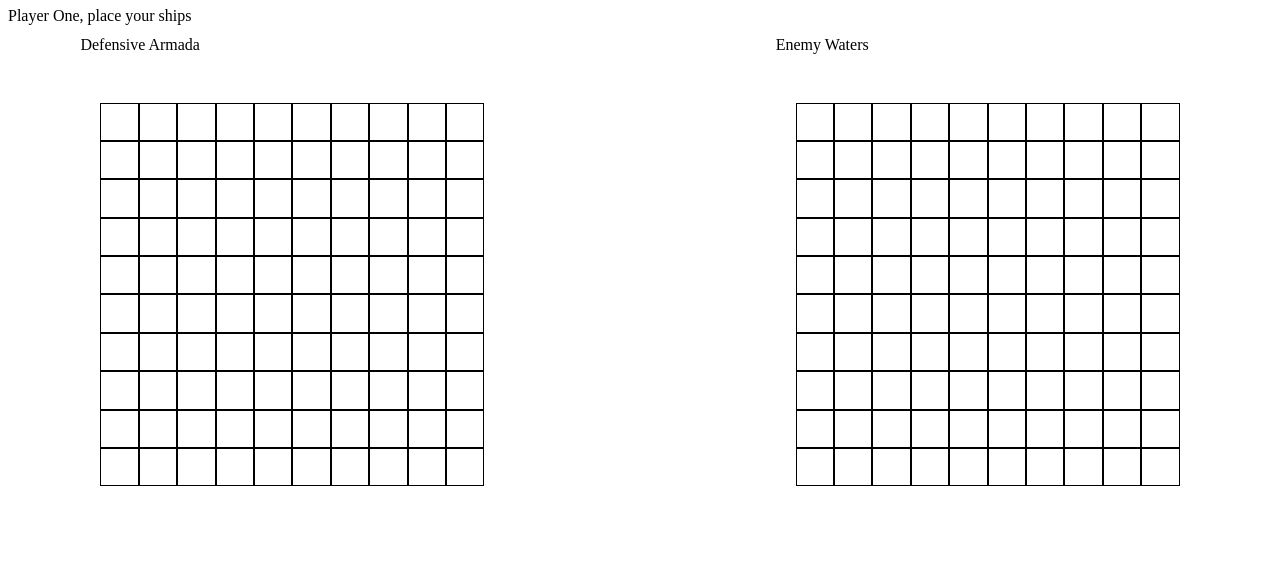
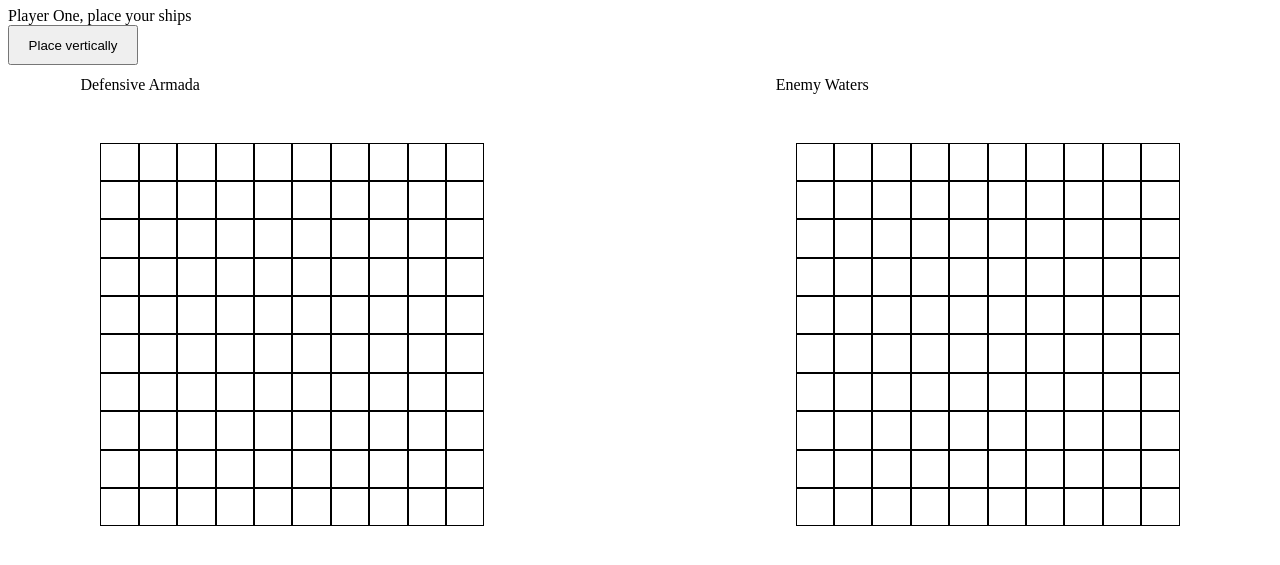
Before and after one commit to cabelstein12/battleship, a website built with webpack: page dist/index.html in a window 1280 px wide. Shown: the part 51-616 px from the top of the page. Built offline with nearby package versions, Linux system fonts and the light colour scheme.

Commit message:
add control for ship orientation. update/replace removeListeners for abort controller

```diff
--- a/src/index.js
+++ b/src/index.js
@@ -1,5 +1,6 @@
 import './style.css';
 import {playerOne, playerTwo} from './gameLogic.js';
+import { dir } from 'neo-async';
 
 function component(){
   let currentPlayer = playerOne;
@@ -115,19 +116,34 @@ function component(){
         })
     })
   }
+
+  let shipDirection = 'vertical'
+  function changeDirection(){
+    console.log(shipDirection)
+    shipDirection == 'vertical' ? shipDirection = 'horizontal' : shipDirection = 'vertical';
+    directionButton.textContent = `Place ${shipDirection}ly`;
+  }
+  let directionButton = document.createElement('button');
+  directionButton.classList.add('directionButton');
+  directionButton.textContent = `Place ${shipDirection}ly`;
+  directionButton.addEventListener('click', changeDirection)
+  document.body.insertBefore(directionButton, content)
   function beginShipFormation(player){
     currentPlayer = player
+
     console.log(player)
     currentPlayerID.textContent = `${player.name}, place your ships`;
+    const controller = new AbortController();
+    const { signal } = controller;
     defenseCoordinates.forEach((e) => {
-      e.addEventListener('click', addShipToUi)
+      e.addEventListener('click', () => {addShipToUi(shipDirection, e, currentPlayer)}, {signal})
     })
 
-    function addShipToUi(){
-      let target = parseInt(this.getAttribute('id'));
+    function addShipToUi(direction, element, player){
+      let target = parseInt(element.getAttribute('id'));
       if(player.ships.length > 0){
         let ship = player.ships.shift();
-        let placed = player.placeShip(target, 'horizontal', ship);
+        let placed = player.placeShip(target, direction, ship);
         if(placed){
           generateDefenseLayout(player)
           return;
@@ -136,9 +152,10 @@ function component(){
         return;
         }
       }
-
       console.log(`${player.name}'s ships in formation`, player.grid);
-      removeListeners();
+      console.log('Before removal:', document.querySelector('.grid').children[0]);
+      controller.abort();
+      console.log('After removal:', document.querySelector('.grid').children[0]);
       refreshGrid();
       changePlayer()
       if(player == playerOne){
@@ -158,7 +175,6 @@ function component(){
 
   }
   beginShipFormation(playerOne);
-
   updateLogs();
 }
 component();
--- a/src/style.css
+++ b/src/style.css
@@ -86,3 +86,8 @@ header{
 .noJoy{
     background-color: grey;
 }
+
+.directionButton{
+    height: 40px;
+    width: 130px;
+}
```
